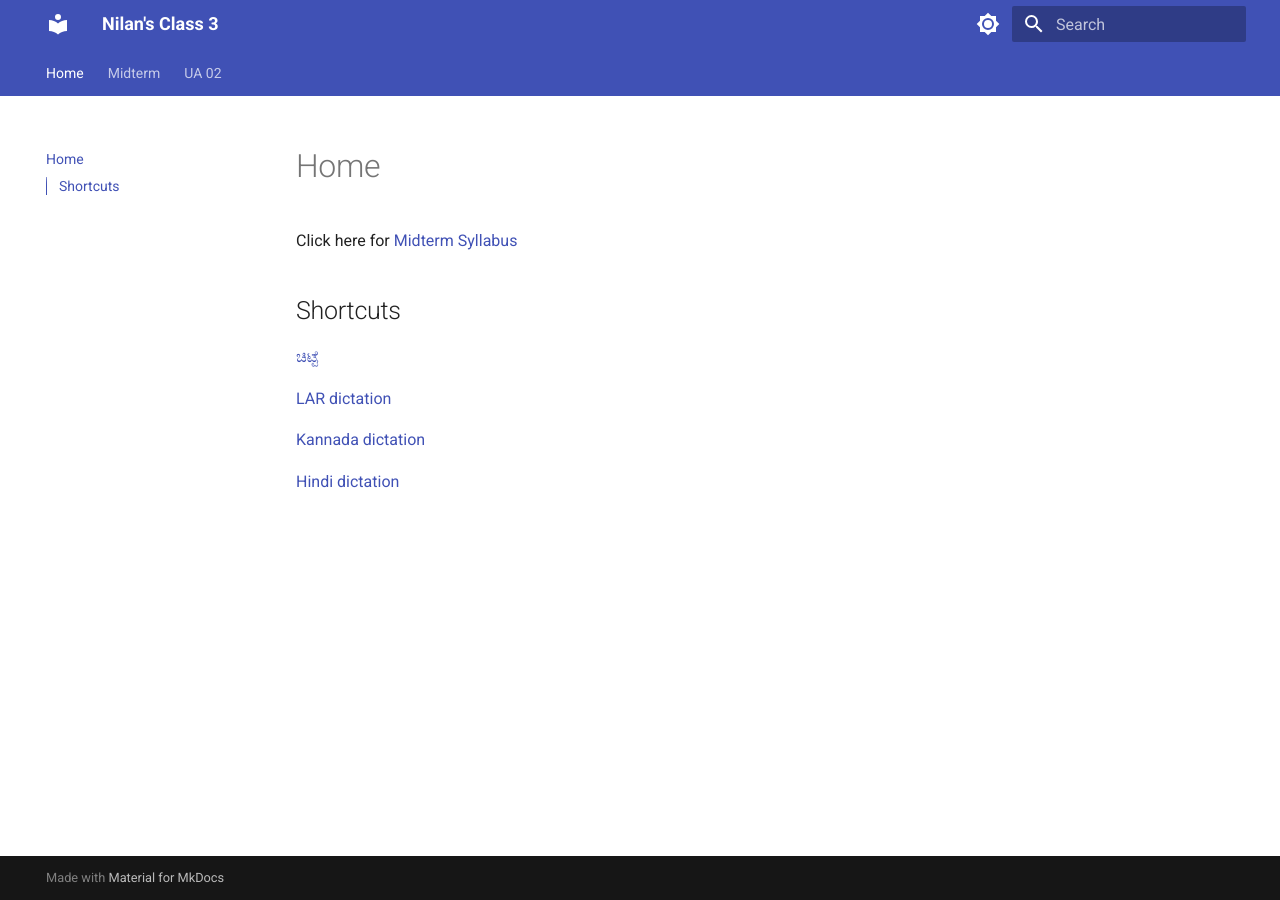
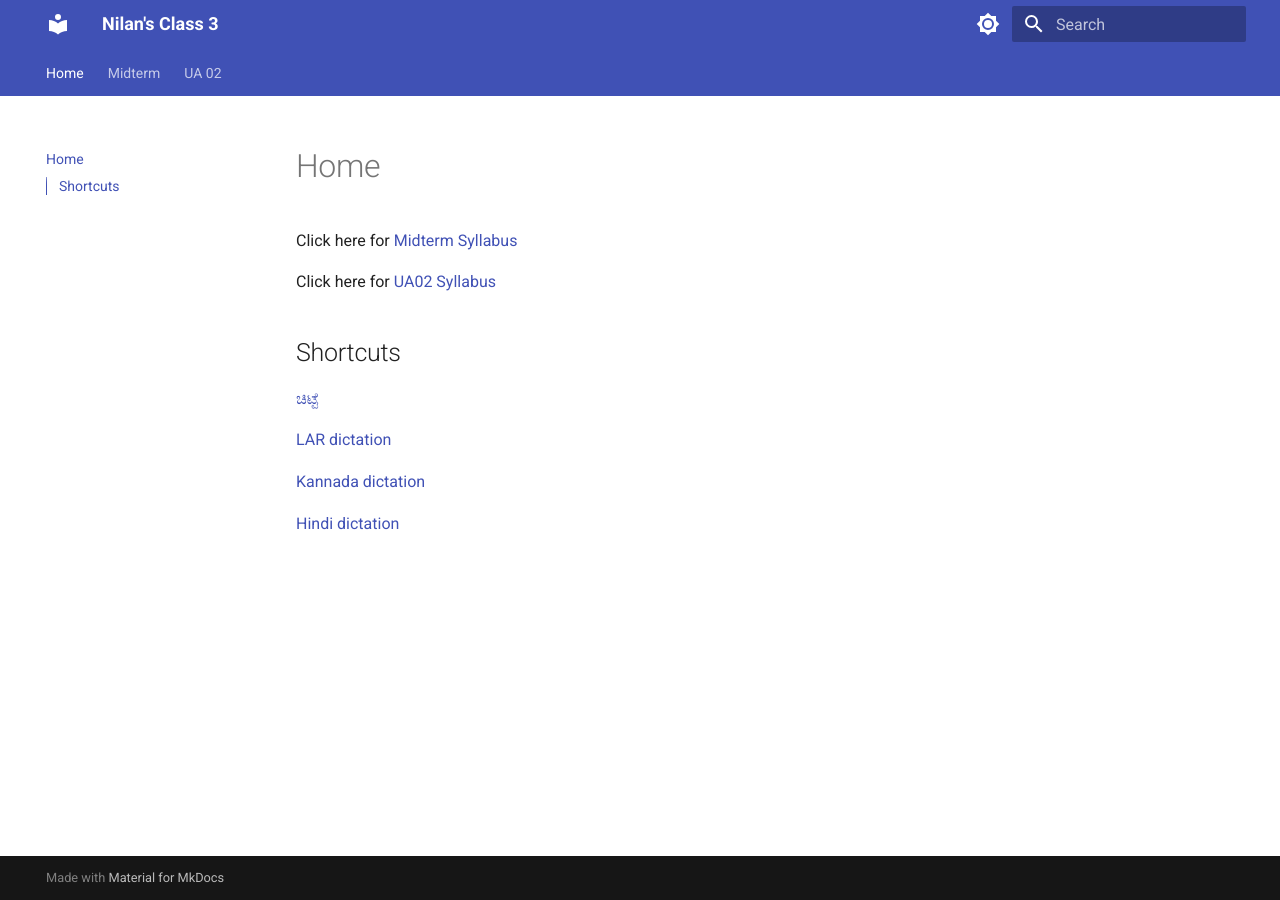
Before and after one commit to archat/class3, an MkDocs documentation site: the page built from docs/index.md, in a window 1280 px wide. Built offline with MkDocs 1.6.1 and Material for MkDocs 9.7.7, drawn with Linux system fonts in a browser that asks for light colours.

Commit message:
Update index.md

```diff
--- a/docs/index.md
+++ b/docs/index.md
@@ -1,4 +1,6 @@
 Click here for [Midterm Syllabus](midterm/syllabus.md)
+
+Click here for [UA02 Syllabus](ua02/syllabus.md)
 
 ## Shortcuts
 [ಚಿಟ್ಟೆ](midterm/kannada.md/#_1)
```
